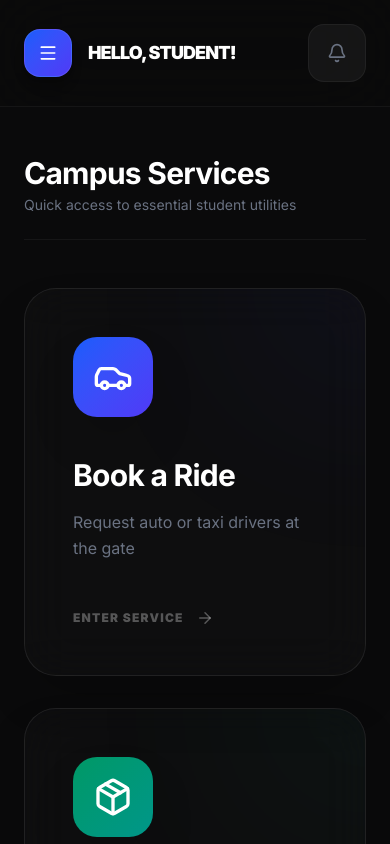
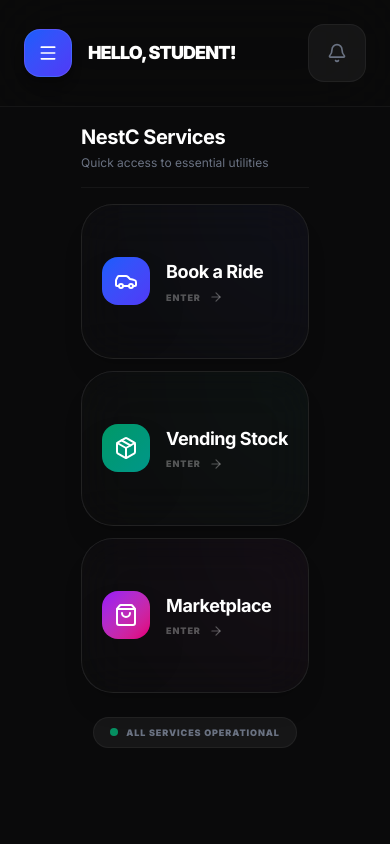
Before and after one commit to Swafvan-Shafi/nestc-frontend, a Next.js app: page /dashboard in a window 390 px wide. Shown: the top 844 px of the page. Built offline with nearby package versions, Linux system fonts and the light colour scheme.

Commit message:
Add map search overlay, fix marketplace mobile flicker, and refine dashboard layout

```diff
--- a/src/app/dashboard/page.tsx
+++ b/src/app/dashboard/page.tsx
@@ -19,25 +19,25 @@ export default function DashboardPage() {
   const displayName = user?.name || 'Student';
 
   return (
-    <div className="min-h-screen pb-20">
+    <div className="min-h-[100dvh] flex flex-col pb-20 sm:pb-0">
       <PageHeader
         title={`Hello, ${displayName.split(' ')[0]}!`}
         subtitle={`Roll No: ${user?.rollNo || 'B210xxxCS'}`}
       />
 
-      <div className="max-w-7xl mx-auto px-6 md:px-12 py-12 space-y-16">
+      <div className="max-w-7xl mx-auto px-4 md:px-12 py-4 sm:py-12 flex-1 flex flex-col justify-center">
 
         {/* Primary Navigation - Large Interactive Cards */}
-        <section className="space-y-12">
-           <div className="flex justify-between items-end border-b border-white/5 pb-6">
+        <section className="flex-1 flex flex-col">
+           <div className="flex justify-between items-end border-b border-white/5 pb-4 sm:pb-6 mb-4 sm:mb-8">
              <div>
-               <h2 className="text-3xl font-bold text-white tracking-tight mb-1">Campus Services</h2>
-               <p className="text-sm text-gray-500">Quick access to essential student utilities</p>
+               <h2 className="text-xl sm:text-3xl font-bold text-white tracking-tight mb-1">NestC Services</h2>
+               <p className="text-xs sm:text-sm text-gray-500">Quick access to essential utilities</p>
              </div>
              <span className="hidden md:block text-[10px] font-black text-gray-700 uppercase tracking-[0.3em]">Active Portal</span>
           </div>
 
-          <div className="grid grid-cols-1 md:grid-cols-3 gap-8">
+          <div className="grid grid-cols-1 md:grid-cols-3 gap-3 sm:gap-8 flex-1">
             {[
               { label: "Book a Ride", icon: Car, href: "/book", color: "from-blue-600 to-indigo-600", desc: "Request auto or taxi drivers at the gate" },
               { label: "Vending Stock", icon: Package, href: "/vending", color: "from-emerald-600 to-teal-600", desc: "Real-time stock for hostel machines" },
@@ -49,19 +49,22 @@ export default function DashboardPage() {
                   animate={{ opacity: 1, y: 0 }}
                   transition={{ delay: i * 0.1 }}
                   whileHover={{ y: -10, scale: 1.02 }}
-                  className="relative glass-card p-12 group cursor-pointer overflow-hidden h-full flex flex-col border-white/5 hover:border-blue-500/30 transition-all shadow-2xl"
+                  className="relative glass-card p-5 sm:p-12 group cursor-pointer overflow-hidden flex flex-row sm:flex-col items-center sm:items-start gap-4 sm:gap-0 border-white/5 hover:border-blue-500/30 transition-all shadow-xl h-full"
                 >
                   <div className={`absolute top-0 right-0 w-64 h-64 bg-gradient-to-br ${action.color} opacity-5 blur-[100px] -mr-32 -mt-32 group-hover:opacity-20 transition-opacity`} />
 
-                  <div className={`w-20 h-20 rounded-3xl bg-gradient-to-br ${action.color} flex items-center justify-center text-white mb-10 shadow-2xl relative z-10 group-hover:scale-110 transition-transform`}>
-                    <action.icon size={40} />
+                  <div className={`w-12 h-12 sm:w-20 sm:h-20 shrink-0 rounded-2xl sm:rounded-3xl bg-gradient-to-br ${action.color} flex items-center justify-center text-white sm:mb-10 shadow-2xl relative z-10 group-hover:scale-110 transition-transform`}>
+                    <action.icon size={24} className="sm:hidden" />
+                    <action.icon size={40} className="hidden sm:block" />
                   </div>
 
-                  <h3 className="text-3xl font-bold text-white mb-4 tracking-tight relative z-10">{action.label}</h3>
-                  <p className="text-gray-500 text-base mb-12 leading-relaxed relative z-10">{action.desc}</p>
+                  <div className="flex-1 min-w-0">
+                    <h3 className="text-lg sm:text-3xl font-bold text-white mb-1 sm:mb-4 tracking-tight relative z-10">{action.label}</h3>
+                    <p className="text-gray-500 text-xs sm:text-base hidden sm:block mb-8 leading-relaxed relative z-10">{action.desc}</p>
 
-                  <div className="mt-auto flex items-center gap-3 text-white/30 group-hover:text-blue-500 transition-all text-xs font-black uppercase tracking-widest relative z-10">
-                    Enter Service <ArrowRight size={18} className="group-hover:translate-x-2 transition-transform" />
+                    <div className="mt-auto flex items-center gap-2 text-white/30 group-hover:text-blue-500 transition-all text-[9px] sm:text-xs font-black uppercase tracking-widest relative z-10">
+                      Enter <ArrowRight size={14} className="group-hover:translate-x-1 transition-transform" />
+                    </div>
                   </div>
                 </motion.div>
               </Link>
@@ -69,11 +72,10 @@ export default function DashboardPage() {
           </div>
         </section>
 
-        {/* System Status Footer */}
-        <div className="flex justify-center pt-20">
+        <div className="flex justify-center mt-6">
           <div className="flex items-center gap-2 px-4 py-2 bg-white/5 rounded-full border border-white/5">
              <div className="w-2 h-2 bg-emerald-500 rounded-full animate-pulse" />
-             <span className="text-[10px] text-gray-500 font-black uppercase tracking-widest">All Services Operational</span>
+             <span className="text-[9px] sm:text-[10px] text-gray-500 font-black uppercase tracking-widest">All Services Operational</span>
           </div>
         </div>
       </div>
--- a/src/app/marketplace/page.tsx
+++ b/src/app/marketplace/page.tsx
@@ -127,7 +127,7 @@ export default function MarketplacePage() {
         </div>
 
         <div className="grid grid-cols-1 sm:grid-cols-2 lg:grid-cols-3 xl:grid-cols-4 gap-8 pb-20">
-          <AnimatePresence mode="popLayout">
+          <AnimatePresence mode="wait">
             {loading ? (
                Array.from({ length: 4 }).map((_, i) => (
                  <div key={i} className="glass-card h-[400px] animate-pulse" />
--- a/src/components/RideMap.tsx
+++ b/src/components/RideMap.tsx
@@ -1,6 +1,6 @@
 'use client';
 
-import { useEffect } from 'react';
+import { useEffect, useState } from 'react';
 import { MapContainer, TileLayer, Marker, useMapEvents, useMap } from 'react-leaflet';
 import { Map as MapIcon, MapPin, Navigation, Navigation2 } from 'lucide-react';
 import L from 'leaflet';
@@ -18,8 +18,33 @@ L.Marker.prototype.options.icon = DefaultIcon;
 const NITC_BOUNDS = '75.9200,11.3100,75.9500,11.3300'; // lon1,lat1,lon2,lat2
 
 export function MapPicker({ onSelect }: { onSelect: (addr: string, lat: number, lng: number) => void }) {
+  const [searchQuery, setSearchQuery] = useState('');
+  const [isSearching, setIsSearching] = useState(false);
+  const [mapInstance, setMapInstance] = useState<L.Map | null>(null);
+
+  const handleSearch = async (e: React.FormEvent) => {
+    e.preventDefault();
+    if (!searchQuery.trim() || !mapInstance) return;
+    setIsSearching(true);
+    try {
+      const res = await fetch(`https://nominatim.openstreetmap.org/search?format=json&q=${encodeURIComponent(searchQuery)}&viewbox=${NITC_BOUNDS}&bounded=1`);
+      const data = await res.json();
+      if (data && data.length > 0) {
+        const { lat, lon, display_name } = data[0];
+        const numLat = parseFloat(lat);
+        const numLng = parseFloat(lon);
+        mapInstance.flyTo([numLat, numLng], 17);
+        onSelect(display_name, numLat, numLng);
+      }
+    } catch (err) {
+      console.error(err);
+    } finally {
+      setIsSearching(false);
+    }
+  };
+
   const MapEvents = () => {
-    useMapEvents({
+    const map = useMapEvents({
       click: async (e) => {
         const { lat, lng } = e.latlng;
         try {
@@ -31,11 +56,26 @@ export function MapPicker({ onSelect }: { onSelect: (addr: string, lat: number,
         }
       },
     });
+    useEffect(() => { setMapInstance(map); }, [map]);
     return null;
   };
 
   return (
     <div className="h-[400px] w-full rounded-3xl overflow-hidden relative border border-white/10 shadow-2xl mt-4">
+      <div className="absolute top-4 left-4 right-4 z-[1000]">
+        <form onSubmit={handleSearch} className="flex gap-2">
+          <input
+            type="text"
+            placeholder="Search location..."
+            value={searchQuery}
+            onChange={(e) => setSearchQuery(e.target.value)}
+            className="flex-1 bg-white/90 text-black px-4 py-3 rounded-xl shadow-lg outline-none text-sm font-bold"
+          />
+          <button type="submit" disabled={isSearching} className="bg-blue-600 text-white px-4 py-3 rounded-xl shadow-lg font-bold text-sm hover:bg-blue-700 transition-colors">
+            {isSearching ? '...' : 'Search'}
+          </button>
+        </form>
+      </div>
       <MapContainer center={[11.3216, 75.9338]} zoom={16} style={{ height: '100%', width: '100%' }}>
          <TileLayer url="https://{s}.tile.openstreetmap.org/{z}/{x}/{y}.png" />
          <MapEvents />
```
